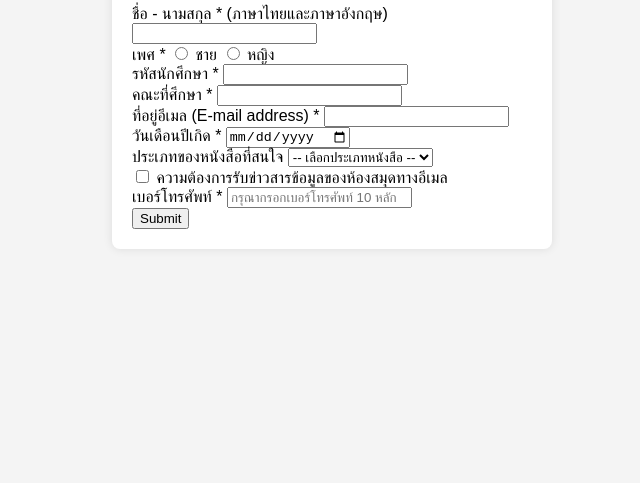
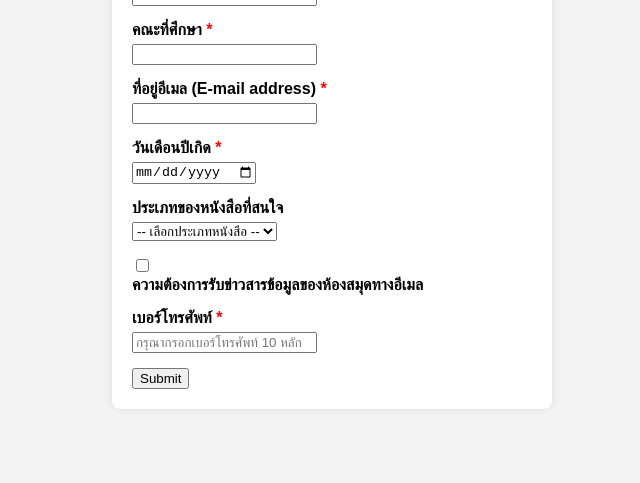
Before and after one commit to Passakorn-Sangboon/6709616731_LibraryMembershipApplicationForm, a plain HTML site: page index.html in a window 1280 px wide. Shown: the part 317-800 px from the top of the page, without its empty margins (308-948 px from the left). Drawn offline with Linux system fonts and the light colour scheme.

Commit message:
Add styles of required to red and modify group

```diff
--- a/index.html
+++ b/index.html
@@ -57,7 +57,7 @@
                 <label for="newsletter">ความต้องการรับข่าวสารข้อมูลของห้องสมุดทางอีเมล</label>
             </div>
 
-            <div class="form-group">
+            <div class="group">
                 <label>เบอร์โทรศัพท์ <span class="required">*</span></label>
                 <input type="tel" name="phone" pattern="[0-9]{10}" required placeholder="กรุณากรอกเบอร์โทรศัพท์ 10 หลัก">
             </div>
--- a/styles.css
+++ b/styles.css
@@ -20,3 +20,17 @@ body {
 .form-container h2 {
     text-align: center;
 }
+
+.group {
+    margin-bottom: 15px;
+}
+
+.group label {
+    display: block;
+    font-weight: bold;
+    margin-bottom: 5px;
+}
+
+.group .required {
+    color: red;
+}
```
